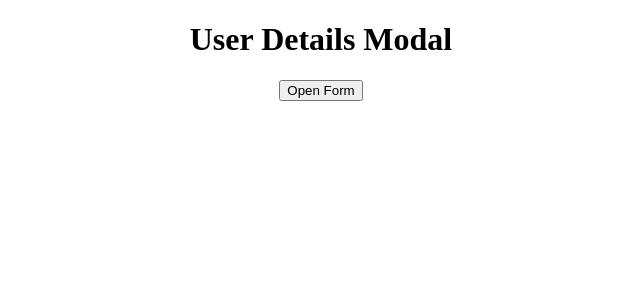
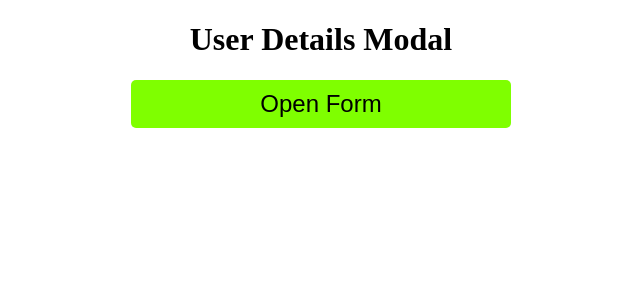
Before and after one commit to abdul-razzaq786/Xmodal, a React (Create React App) app in the folder modal/: page / in a window 1280 px wide. Shown: the top 300 px of the page, without its empty margins (319-959 px from the left). Built offline with nearby package versions, Linux system fonts and the light colour scheme.

Commit message:
added few changes

```diff
--- a/modal/src/App.css
+++ b/modal/src/App.css
@@ -2,3 +2,58 @@
 {
     text-align:center;
 }
+.modal {
+    width: 100%;
+    height: 100%;
+    z-index: -1;
+    background-color: white;
+    /* position: fixed; */
+  }
+  .modal-content {
+    border: 1px solid gray;
+    margin: 0 auto;
+    /* padding: 10px; */
+    background-color: rgba(0, 0, 0, 0.3);
+
+    width: 100%;
+    height: 100vh;
+    z-index: 10;
+    position: fixed;
+    top: 0;
+    display: grid;
+    place-items: center;
+  }
+  form {
+    background-color: white;
+    padding: 20px;
+    display: flex;
+    flex-direction: column;
+    gap: 10px;
+    height: fit-content;
+    width: 30%;
+    margin: 0 auto;
+    border-radius: 10px;
+    /* position: fixed;
+    transform: translate(100%, 100%); */
+  }
+  .input-group {
+    display: flex;
+    flex-direction: column;
+    gap: 5px;
+  }
+  button {
+    background-color:chartreuse;
+    border: none;
+    padding: 10px 20px;
+    border-radius: 5px;
+    font-size: 1.5rem;
+    width: 30%;
+    margin: 0 auto;
+  }
+
+  input {
+    font-size: 1.2rem;
+  }
+  label{
+    font-weight: bold;
+  }
```
